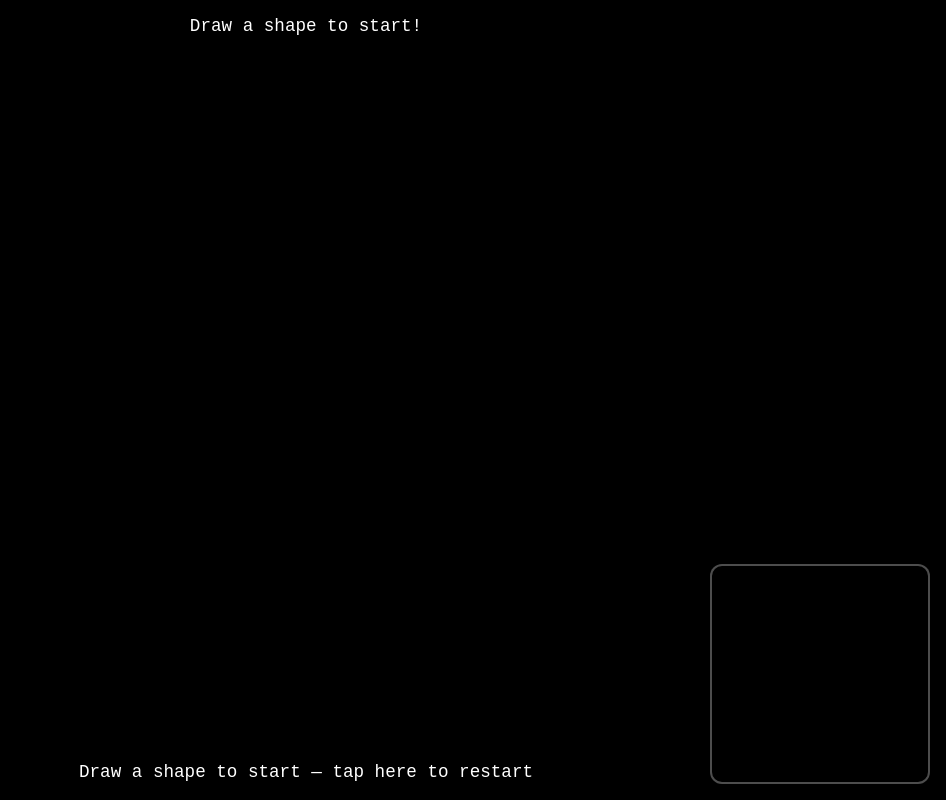
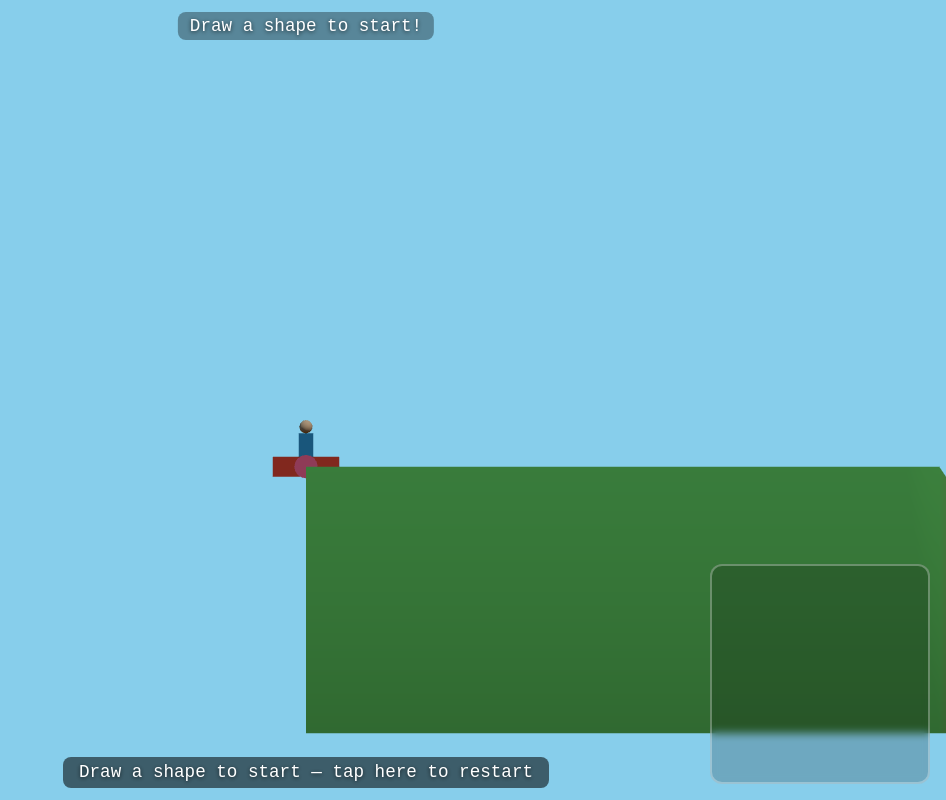
Before and after one commit to Endika/gurpil, a website built with Vite: page index.html in a window 1280 px wide. Shown: the whole page, without its empty margins (334-1280 px from the left). Built offline with nearby package versions, Linux system fonts and the light colour scheme; animation ran at ten frames a second; what @dimforge/rapier2d-compat would draw is missing.

Commit message:
fix(render): remove orphan scaffold canvas hiding the scene; pin renderer to viewport

```diff
--- a/index.html
+++ b/index.html
@@ -21,15 +21,9 @@
         overflow: hidden;
         background: #000;
       }
-      #canvas {
-        display: block;
-        width: 100%;
-        height: 100%;
-      }
     </style>
   </head>
   <body>
-    <canvas id="canvas"></canvas>
     <script type="module" src="/src/main.ts"></script>
   </body>
 </html>
--- a/src/render/scene.ts
+++ b/src/render/scene.ts
@@ -143,6 +143,15 @@ export function createScene(course: Course): Scene3D {
   renderer.setPixelRatio(Math.min(window.devicePixelRatio, MAX_PIXEL_RATIO))
   renderer.setSize(window.innerWidth, window.innerHeight)
   renderer.setClearColor(SKY_COLOR)
+  // Pin the canvas to the full viewport so other body children (draw-box, HUD)
+  // can never push it out of the layout flow.
+  Object.assign(renderer.domElement.style, {
+    position: 'fixed',
+    inset: '0',
+    width: '100%',
+    height: '100%',
+    zIndex: '0',
+  } satisfies Partial<CSSStyleDeclaration>)
   document.body.appendChild(renderer.domElement)
 
   // ── Scene ───────────────────────────────────────────────────────────────────
```
